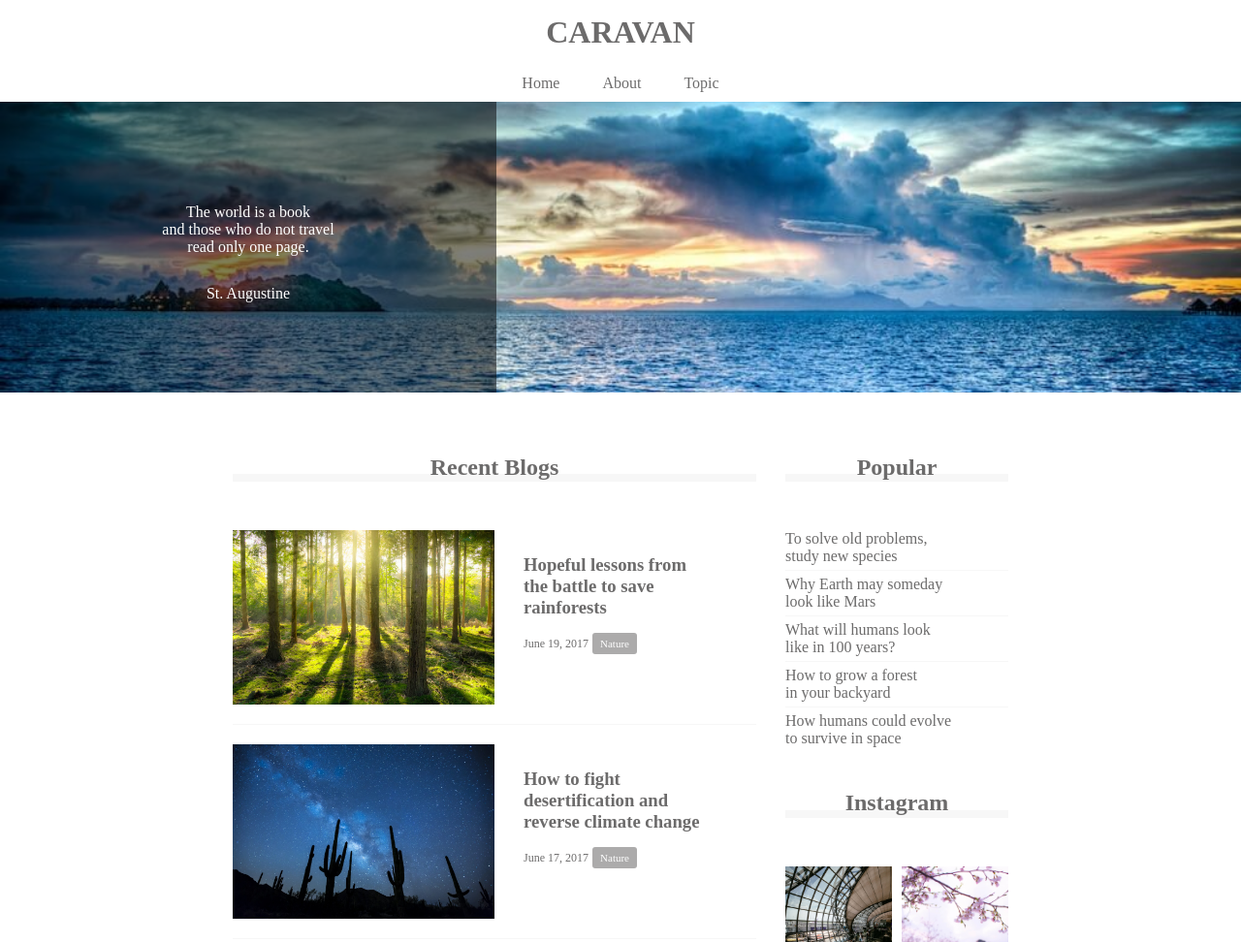
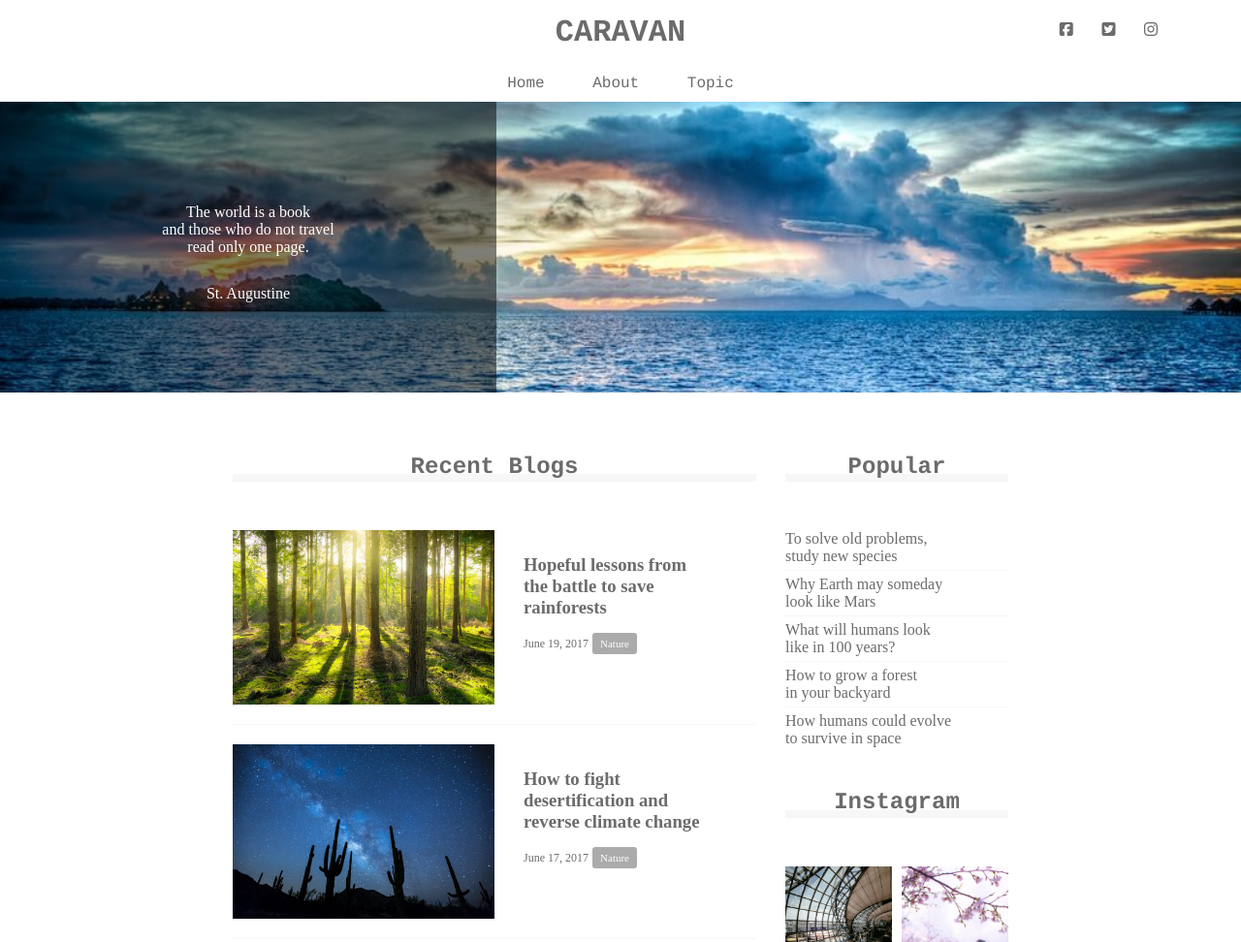
Before and after one commit to tomoshika/CARAVAN, a plain HTML site: page index.html in a window 1280 px wide. Shown: the top 972 px of the page at 97% size. Drawn offline with Linux system fonts and the light colour scheme.

Commit message:
[Finish]1-8

```diff
--- a/index.html
+++ b/index.html
@@ -2,6 +2,7 @@
 <html lang="ja">
   <head>
     <meta charset="UTF-8" />
+    <script src="https://kit.fontawesome.com/815f0d929a.js" crossorigin="anonymous"></script>
     <!-- CSSファイルの読み込み -->
     <link rel="stylesheet" href="styles.css" />
     <title>CARAVAN</title>
@@ -13,7 +14,11 @@
       <h1 class="heading">
         <a href="index.html">CARAVAN</a>
       </h1>
-      <div class="social"></div>
+      <div class="social">
+        <i class="fab fa-facebook-square"></i>
+        <i class="fab fa-twitter-square"></i>
+        <i class="fab fa-instagram"></i>
+      </div>
 
     </header>
 
--- a/styles.css
+++ b/styles.css
@@ -9,11 +9,27 @@ a {
   text-decoration: none;
 }
 
+header, nav, h2, main-visual, footer {
+  font-family: Chalkduster, "Bradley Hand", Courier, "Segoe print", sans-serif;
+}
+
 header {
   width: 90%;
   padding: 15px 0;
   margin: 0 auto;
   text-align: center;
+  position: relative;
+}
+
+.social {
+  position: absolute;
+  top: 22px;
+  right: 22px;
+}
+
+.social i {
+  display: inline-block;
+  margin-left: 20px;
 }
 
 header .heading {
```
